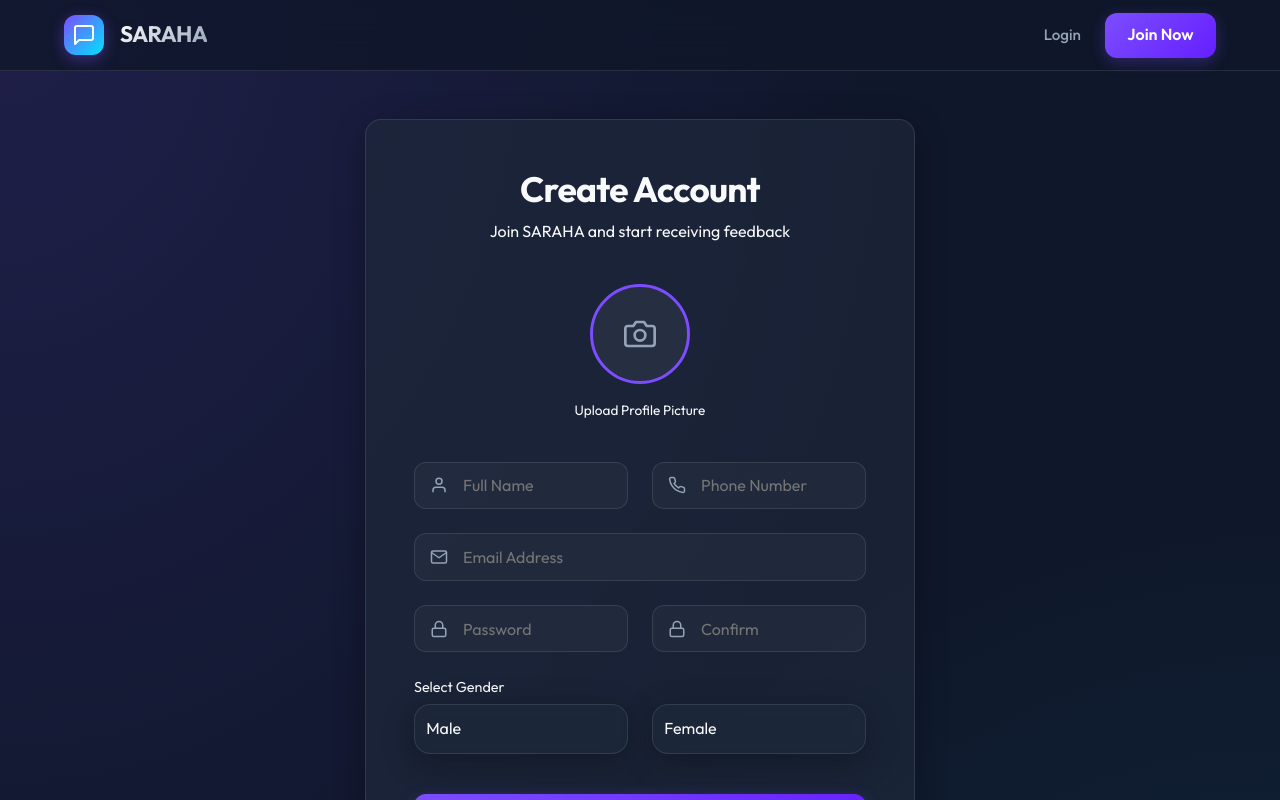
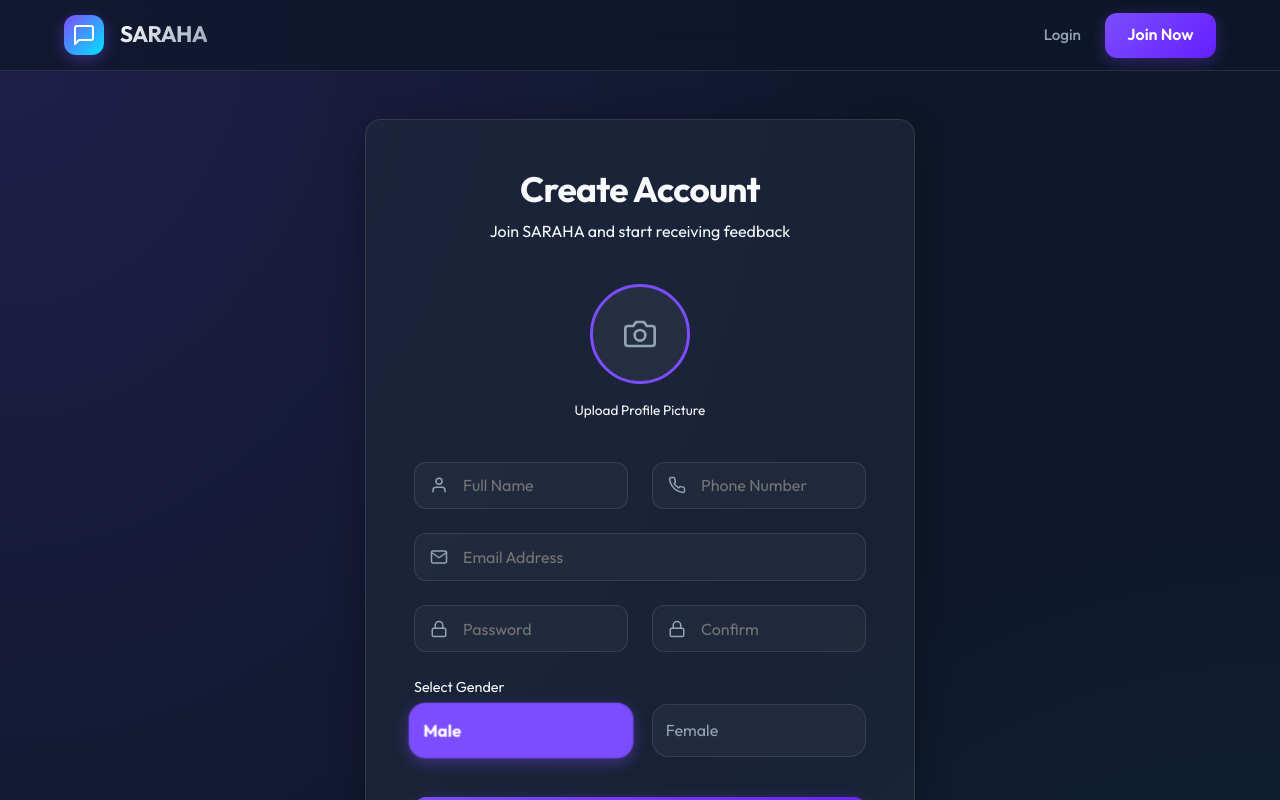
Before and after one commit to qusaykhudair/Saraha-App_full_stack_website, a React (Vite) app in the folder Frontend/: page /signup in a window 1280 px wide. Shown: the top 800 px of the page. Built offline with nearby package versions, Linux system fonts and the light colour scheme; no server answers.

Commit message:
feat: implement home page, user signup flow, and initial user controller logic

```diff
--- a/Frontend/src/pages/Dashboard.jsx
+++ b/Frontend/src/pages/Dashboard.jsx
@@ -106,7 +106,7 @@
         </div>
       </div>
 
-      <div style={{ maxWidth: '900px', margin: '0 auto', marginTop: '3rem' }}>
+      <div style={{ maxWidth: '900px', margin: '0 auto', marginTop: '5rem' }}>
         <div className="flex justify-between items-center mb-xl">
           <div className="flex items-center gap-sm">
              <div className="primary-gradient" style={{ width: '12px', height: '12px', borderRadius: '50%' }}></div>
--- a/Frontend/src/pages/Home.jsx
+++ b/Frontend/src/pages/Home.jsx
@@ -78,33 +78,6 @@
           />
         </div>
       </section>
-
-      {/* Interactive CTA */}
-      <section className="glass-panel" style={{
-        padding: '5rem 2rem',
-        textAlign: 'center',
-        background: 'linear-gradient(135deg, rgba(124, 77, 255, 0.1), rgba(0, 229, 255, 0.05))',
-        marginBottom: '6rem'
-      }}>
-        <h2 style={{ fontSize: '2.5rem', marginBottom: '1.5rem' }}>Ready to start your journey?</h2>
-        <p className="text-secondary" style={{ marginBottom: '3rem', fontSize: '1.1rem' }}>
-          Join thousands of users who are already discovering the power of honest feedback.
-        </p>
-        <div className="flex justify-center gap-xl" style={{ flexWrap: 'wrap' }}>
-           <div className="flex flex-col items-center gap-xs">
-              <div style={{ color: 'var(--primary-color)', fontSize: '2rem', fontWeight: 'bold' }}>10k+</div>
-              <div className="text-secondary">Active Users</div>
-           </div>
-           <div className="flex flex-col items-center gap-xs">
-              <div style={{ color: 'var(--secondary-color)', fontSize: '2rem', fontWeight: 'bold' }}>50k+</div>
-              <div className="text-secondary">Messages Sent</div>
-           </div>
-           <div className="flex flex-col items-center gap-xs">
-              <div style={{ color: 'var(--success)', fontSize: '2rem', fontWeight: 'bold' }}>99%</div>
-              <div className="text-secondary">User Satisfaction</div>
-           </div>
-        </div>
-      </section>
     </div>
   );
 };
--- a/Frontend/src/pages/Signup.jsx
+++ b/Frontend/src/pages/Signup.jsx
@@ -172,11 +172,29 @@
             <div className="flex gap-md">
               <label style={{ cursor: 'pointer', flex: 1 }}>
                 <input type="radio" name="gender" value={0} checked={Number(formData.gender) === 0} onChange={handleInputChange} hidden />
-                <div className={`glass-panel text-center ${Number(formData.gender) === 0 ? 'primary-gradient' : ''}`} style={{ padding: '0.7rem' }}>Male</div>
+                <div className="glass-panel text-center" style={{
+                  padding: '0.8rem',
+                  transition: 'var(--transition)',
+                  background: Number(formData.gender) === 0 ? 'var(--primary-color)' : 'rgba(255,255,255,0.03)',
+                  borderColor: Number(formData.gender) === 0 ? 'var(--primary-color)' : 'var(--glass-border)',
+                  color: Number(formData.gender) === 0 ? 'white' : 'var(--text-secondary)',
+                  transform: Number(formData.gender) === 0 ? 'scale(1.05)' : 'scale(1)',
+                  fontWeight: Number(formData.gender) === 0 ? '700' : '400',
+                  boxShadow: Number(formData.gender) === 0 ? '0 4px 15px rgba(124, 77, 255, 0.4)' : 'none'
+                }}>Male</div>
               </label>
               <label style={{ cursor: 'pointer', flex: 1 }}>
                 <input type="radio" name="gender" value={1} checked={Number(formData.gender) === 1} onChange={handleInputChange} hidden />
-                <div className={`glass-panel text-center ${Number(formData.gender) === 1 ? 'primary-gradient' : ''}`} style={{ padding: '0.7rem' }}>Female</div>
+                <div className="glass-panel text-center" style={{
+                  padding: '0.8rem',
+                  transition: 'var(--transition)',
+                  background: Number(formData.gender) === 1 ? 'var(--primary-color)' : 'rgba(255,255,255,0.03)',
+                  borderColor: Number(formData.gender) === 1 ? 'var(--primary-color)' : 'var(--glass-border)',
+                  color: Number(formData.gender) === 1 ? 'white' : 'var(--text-secondary)',
+                  transform: Number(formData.gender) === 1 ? 'scale(1.05)' : 'scale(1)',
+                  fontWeight: Number(formData.gender) === 1 ? '700' : '400',
+                  boxShadow: Number(formData.gender) === 1 ? '0 4px 15px rgba(124, 77, 255, 0.4)' : 'none'
+                }}>Female</div>
               </label>
             </div>
           </div>
```
Also changed, not shown: 1 other file (tests, documents, lock files or other folders).
